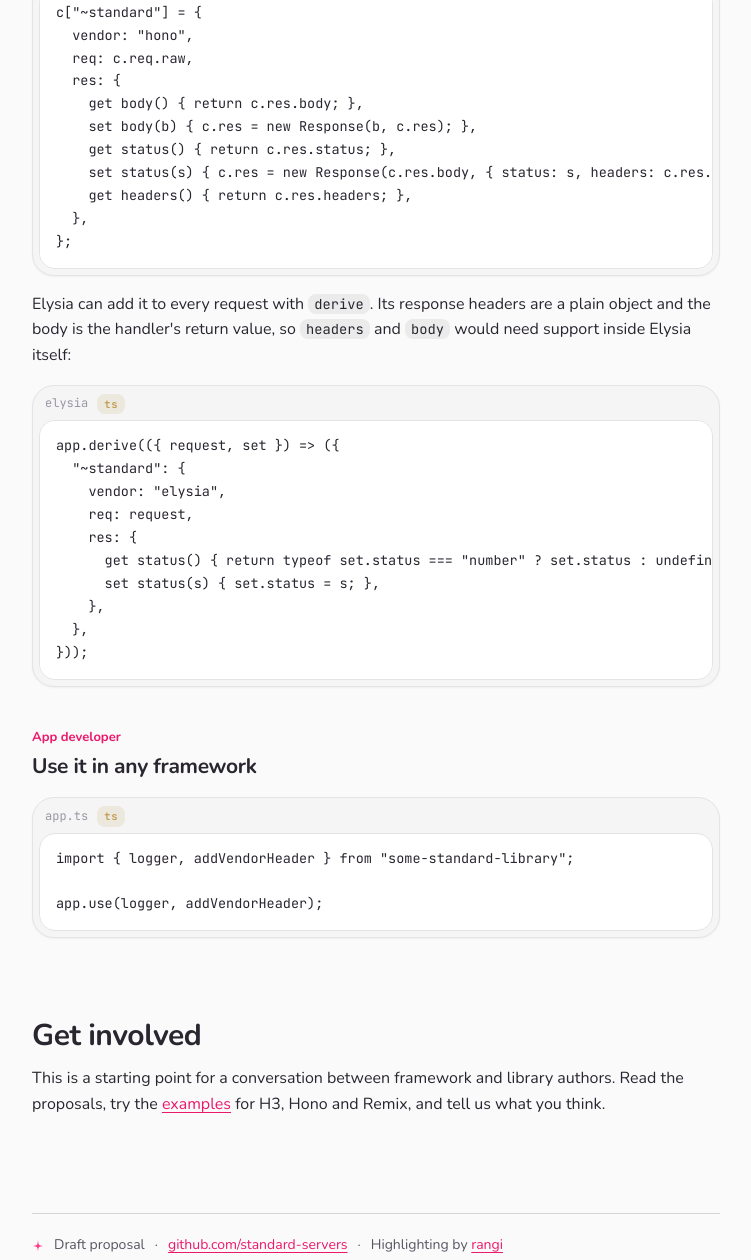
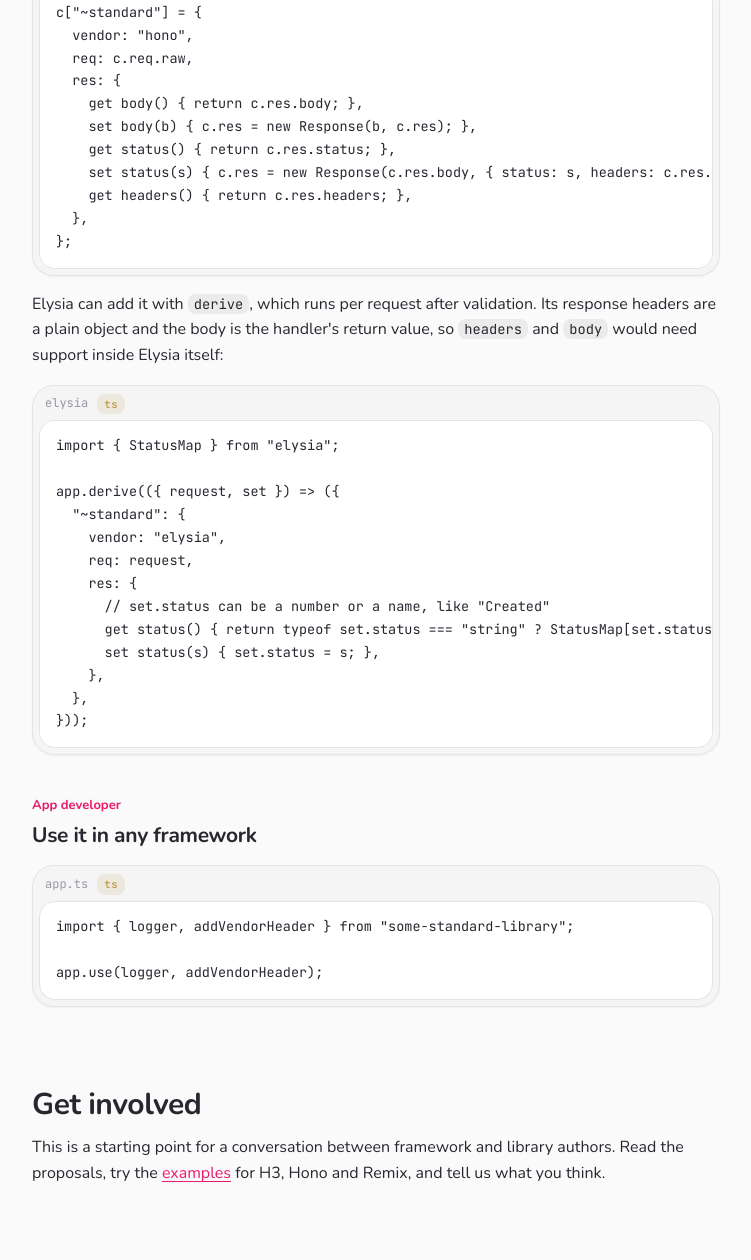
Before and after one commit to standard-servers/standard-servers.github.io, a plain HTML site: page public/index.html in a window 1280 px wide. Shown: the part 3748-5008 px from the top of the page, without its empty margins (264-1015 px from the left). Drawn offline with nearby package versions, Linux system fonts and the light colour scheme.

Commit message:
fix: map Elysia status names, remove rangi footer credit
Verify the Elysia adapter against Elysia 2 docs and 2.0.0-rc.0: read named statuses via StatusMap and note that derive runs after validation.

```diff
--- a/public/index.html
+++ b/public/index.html
@@ -570,19 +570,22 @@ export const addVendorHeader: StandardMiddleware = async (c, next) =&gt; {
 };</code></pre>
           </figure>
           <p>
-            Elysia can add it to every request with <code>derive</code>. Its
-            response headers are a plain object and the body is the handler's
-            return value, so <code>headers</code> and <code>body</code> would
-            need support inside Elysia itself:
+            Elysia can add it with <code>derive</code>, which runs per request
+            after validation. Its response headers are a plain object and the
+            body is the handler's return value, so <code>headers</code> and
+            <code>body</code> would need support inside Elysia itself:
           </p>
           <figure class="code">
             <figcaption><span class="file">elysia</span><span class="lang">ts</span></figcaption>
-            <pre><code data-lang="ts">app.derive(({ request, set }) => ({
+            <pre><code data-lang="ts">import { StatusMap } from "elysia";
+
+app.derive(({ request, set }) => ({
   "~standard": {
     vendor: "elysia",
     req: request,
     res: {
-      get status() { return typeof set.status === "number" ? set.status : undefined; },
+      // set.status can be a number or a name, like "Created"
+      get status() { return typeof set.status === "string" ? StatusMap[set.status] : set.status; },
       set status(s) { set.status = s; },
     },
   },
@@ -617,8 +620,6 @@ app.use(logger, addVendorHeader);</code></pre>
         <span>Draft proposal</span>
         <span aria-hidden="true">·</span>
         <a href="https://github.com/standard-servers">github.com/standard-servers</a>
-        <span aria-hidden="true">·</span>
-        <span>Highlighting by <a href="https://github.com/pi0/rangi">rangi</a></span>
       </footer>
     </main>
 
```
